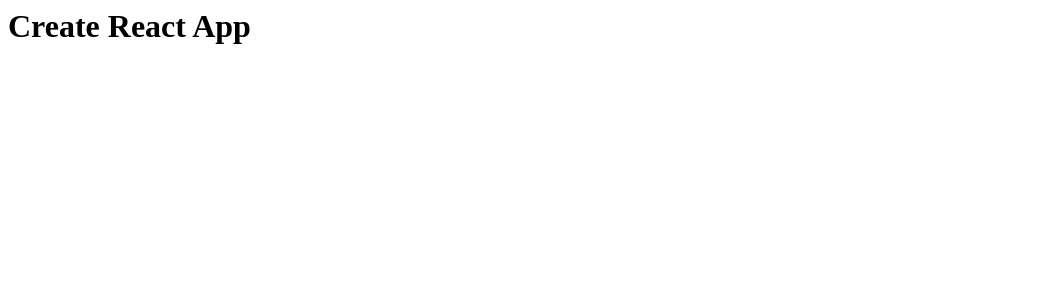
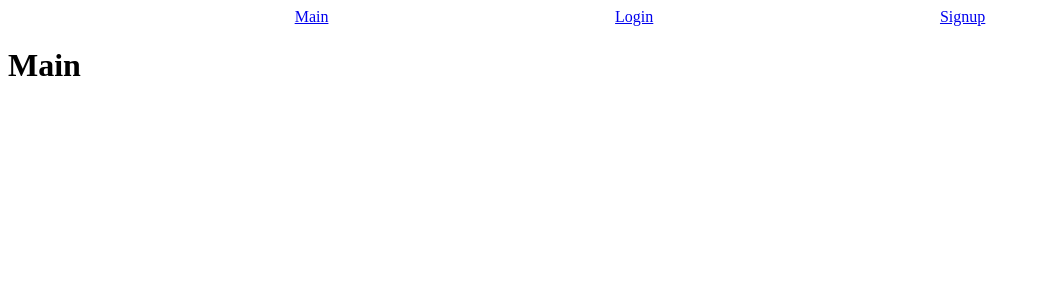
Before and after one commit to yeonsu-k/Create-and-TDD, a React app: page / in a window 1280 px wide. Shown: the top 300 px of the page, without its empty margins (0-1040 px from the left). Built offline with nearby package versions, Linux system fonts and the light colour scheme.

Commit message:
Setting router

```diff
--- a/package.json
+++ b/package.json
@@ -21,7 +21,8 @@
   "dependencies": {
     "react": "^18.2.0",
     "react-dom": "^18.2.0",
-    "react-router-dom": "^6.14.2"
+    "react-router-dom": "^6.14.2",
+    "tsconfig-paths-webpack-plugin": "^4.1.0"
   },
   "devDependencies": {
     "@babel/core": "^7.22.9",
--- a/src/App.tsx
+++ b/src/App.tsx
@@ -1,8 +1,21 @@
-import React from 'react';
+import React from "react";
+import { Link, Route, Routes } from "react-router-dom";
+import MainPage from "pages/MainPage";
+import LoginPage from "pages/LoginPage";
+import SignupPage from "pages/SignupPage";
 
 const App = () => (
   <>
-    <h1>Create React App</h1>
+    <div style={{ display: "flex", justifyContent: "space-evenly" }}>
+      <Link to="/">Main</Link>
+      <Link to="/login">Login</Link>
+      <Link to="/signup">Signup</Link>
+    </div>
+    <Routes>
+      <Route path="/" element={<MainPage />} />
+      <Route path="/login" element={<LoginPage />} />
+      <Route path="/signup" element={<SignupPage />} />
+    </Routes>
   </>
 );
 
--- a/src/index.tsx
+++ b/src/index.tsx
@@ -1,7 +1,12 @@
-import React from 'react';
-import { createRoot } from 'react-dom/client';
-import App from './App';
+import React from "react";
+import ReactDOM from "react-dom/client";
+import { BrowserRouter } from "react-router-dom";
+import App from "./App";
 
-const root = createRoot(document.getElementById('root') as Element);
+const root = ReactDOM.createRoot(document.getElementById("root") as HTMLElement);
 
-root.render(<App />);
+root.render(
+  <BrowserRouter>
+    <App />
+  </BrowserRouter>,
+);
--- a/tsconfig.json
+++ b/tsconfig.json
@@ -1,7 +1,7 @@
 {
   "compilerOptions": {
     "baseUrl": "src", // import시 루트 url설정
-    "target": "esnext", // 타입스크립트 파일을 어떤 버전의 자바스크립트로 바꿔줄지
+    "target": "es5", // 타입스크립트 파일을 어떤 버전의 자바스크립트로 바꿔줄지
     "module": "esnext", // 사용할 import 문법
     "lib": ["dom", "dom.iterable", "esnext"],
     "allowJs": true, // js 파일이 있으면 사용(js 파일을 ts에서 import가능)
--- a/webpack.common.js
+++ b/webpack.common.js
@@ -1,38 +1,42 @@
-const HtmlWebpackPlugin = require('html-webpack-plugin');
+const path = require("path");
+const HtmlWebpackPlugin = require("html-webpack-plugin");
+const TsconfigPathsPlugin = require("tsconfig-paths-webpack-plugin");
+const tsConfigPath = path.resolve(__dirname, "./tsconfig.json");
 
 module.exports = {
-  entry: './src/index.tsx',
+  entry: "./src/index.tsx",
   resolve: {
-    extensions: ['.js', '.jsx', '.ts', '.tsx'],
+    extensions: [".js", ".jsx", ".ts", ".tsx"],
+    plugins: [new TsconfigPathsPlugin({ configFile: tsConfigPath })],
   },
   module: {
     rules: [
       {
         test: /\.tsx?$/,
-        use: ['babel-loader', 'ts-loader'],
+        use: ["babel-loader", "ts-loader"],
       },
       {
         test: /\.(png|jpe?g|gif)$/,
         use: [
           {
-            loader: 'file-loader',
+            loader: "file-loader",
           },
         ],
       },
     ],
   },
   output: {
-    path: __dirname + '/build',
-    publicPath: '/',
-    filename: 'bundle.js',
+    path: __dirname + "/build",
+    publicPath: "/",
+    filename: "bundle.js",
   },
   devServer: {
-    static: './build',
+    static: "./build",
   },
   plugins: [
     new HtmlWebpackPlugin({
-      template: './public/index.html',
-      filename: 'index.html',
+      template: "./public/index.html",
+      filename: "index.html",
     }),
   ],
 };
```
Also changed, not shown: 1 other file (tests, documents, lock files or other folders).
